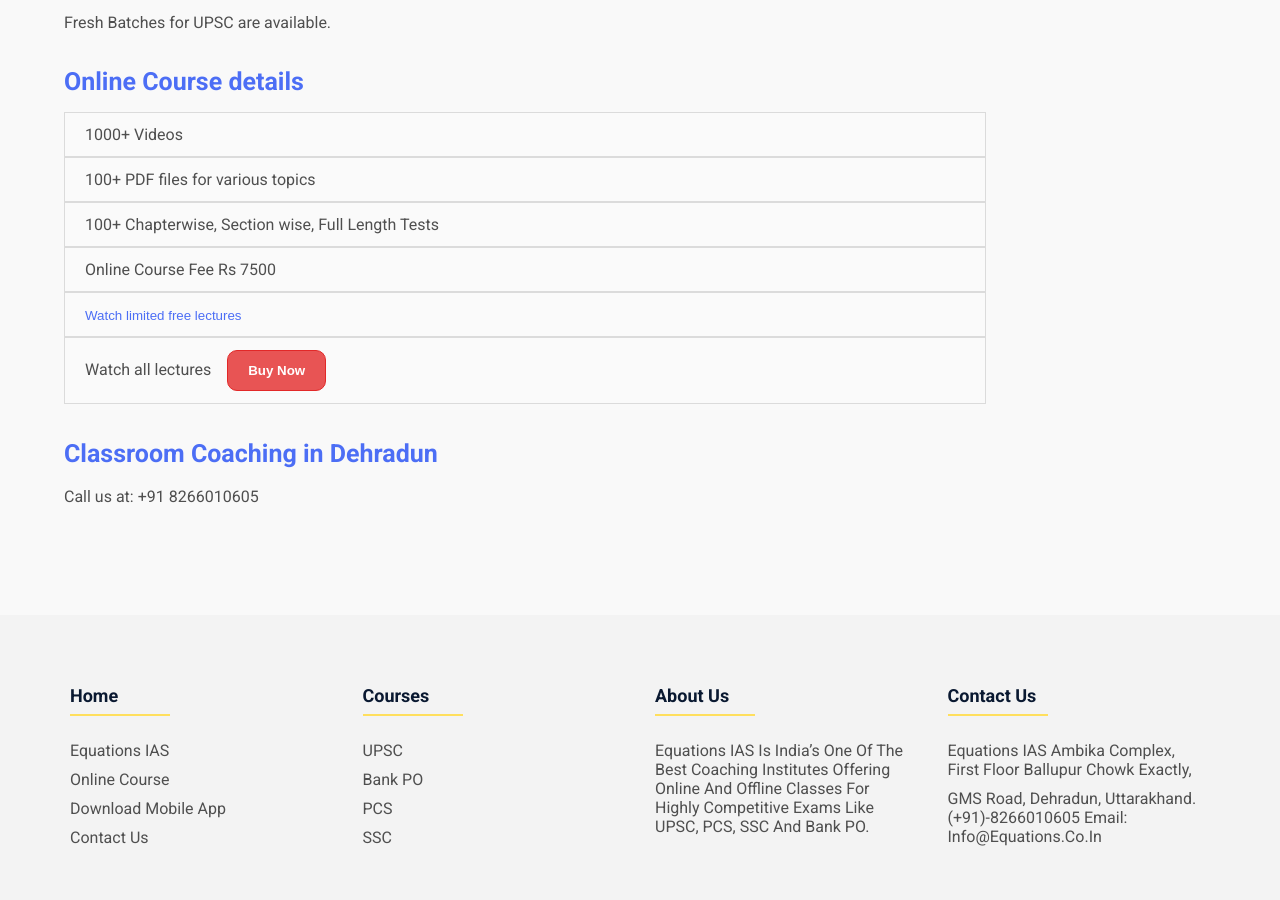
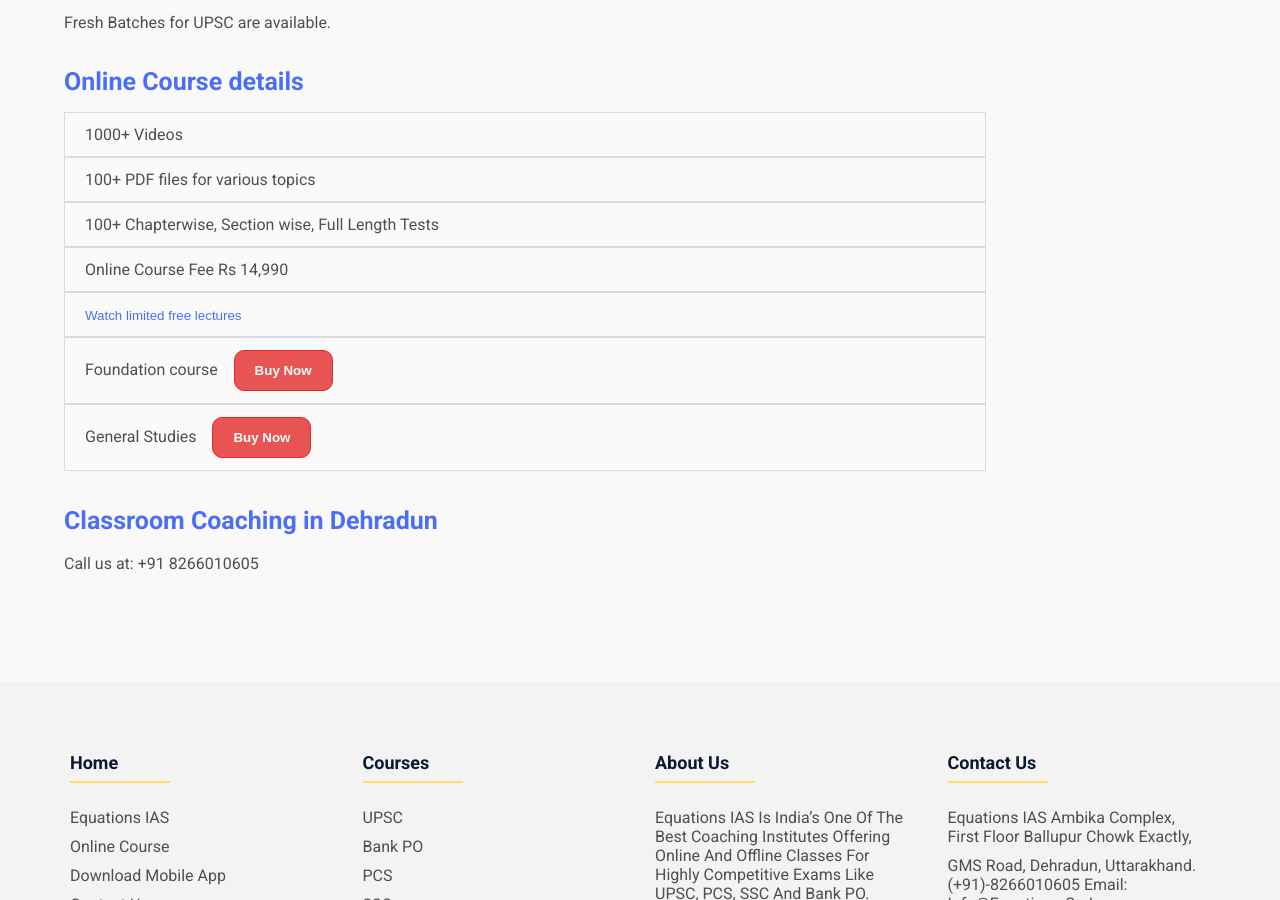
Before and after one commit to EquationsIAS/equations-website, a Jekyll site: the page built from pcs.html, in a window 1280 px wide and 900 px high, scrolled down 347 px. Built offline with Jekyll 4.4.1, drawn with Linux system fonts in a browser that asks for light colours; a script that is not in the unit is left out.

Commit message:
Update pcs.html

```diff
--- a/pcs.html
+++ b/pcs.html
@@ -44,14 +44,20 @@
             <li class="list-group-item"> 1000+ Videos</li>
             <li class="list-group-item"> 100+ PDF files for various topics</li>
             <li class="list-group-item">100+ Chapterwise, Section wise, Full Length Tests</li>
-            <li class="list-group-item">Online Course Fee Rs 7500</li>
+            <li class="list-group-item">Online Course Fee Rs 14,990</li>
             <li class="list-group-item ">
                 <a href="https://www.youtube.com/channel/UC9Fj2SJf0911ZBj_bxTo8aQ" target="_blank"> <button type="button" class="btn-light">
                     Watch limited free lectures
                 </button></a>
             </li>
-            <li class="list-group-item">Watch all lectures &nbsp;&nbsp;
-                <a href="http://payments.course-today.com/eyJjb3Vyc2VJZCI6MjAxMTksInR1dG9ySWQiOjI0NDIzfQ==" target="_blank" style="color:white"><button type="button" class="btn btn-danger">
+            <li class="list-group-item">Foundation course &nbsp;&nbsp;
+                <a href="https://equia.courses.store/20119" target="_blank" style="color:white"><button type="button" class="btn btn-danger">
+                    Buy Now
+                </button>
+                </a>
+            </li>
+            <li class="list-group-item">General Studies &nbsp;&nbsp;
+                <a href="https://equia.courses.store/204850" target="_blank" style="color:white"><button type="button" class="btn btn-danger">
                     Buy Now
                 </button>
                 </a>
```
